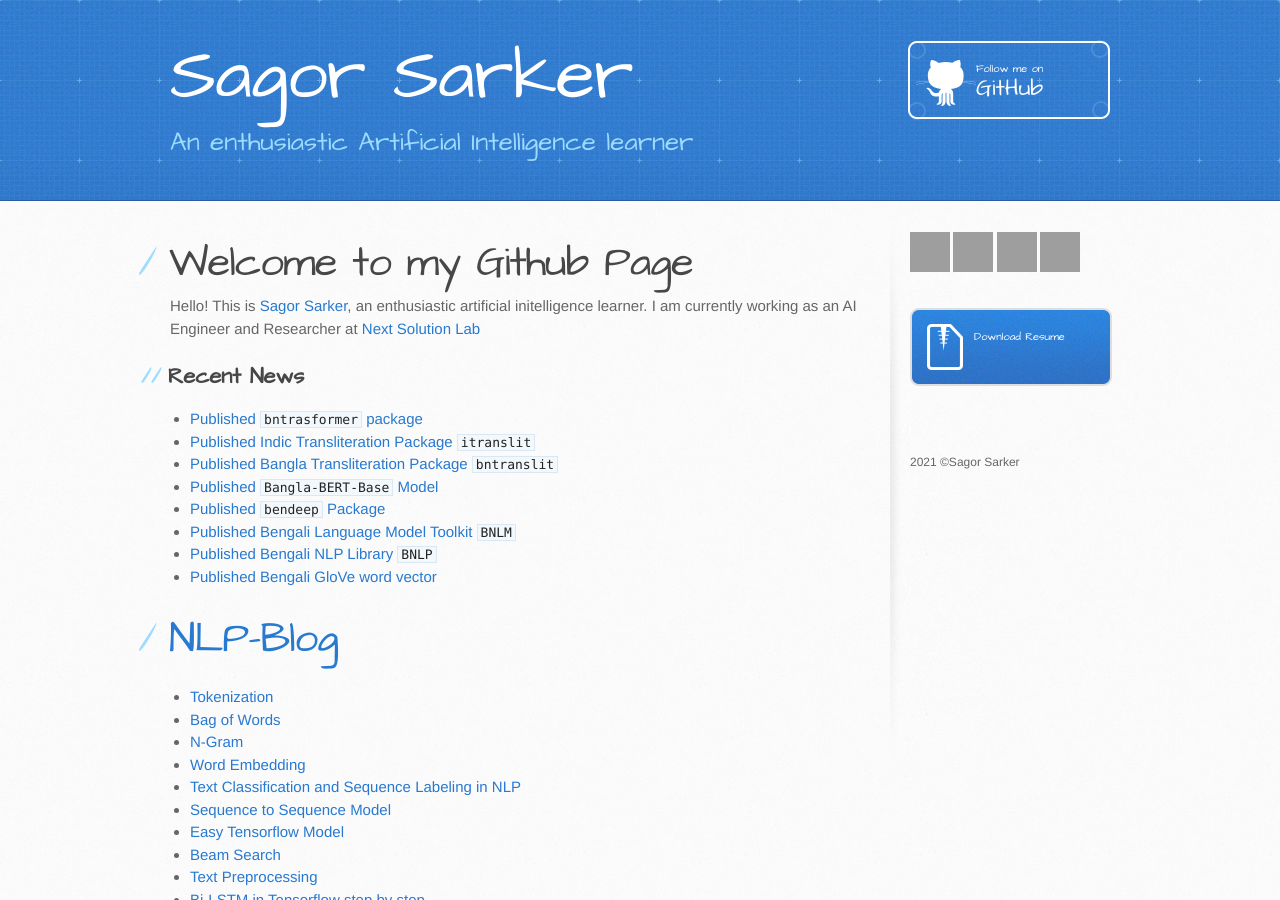
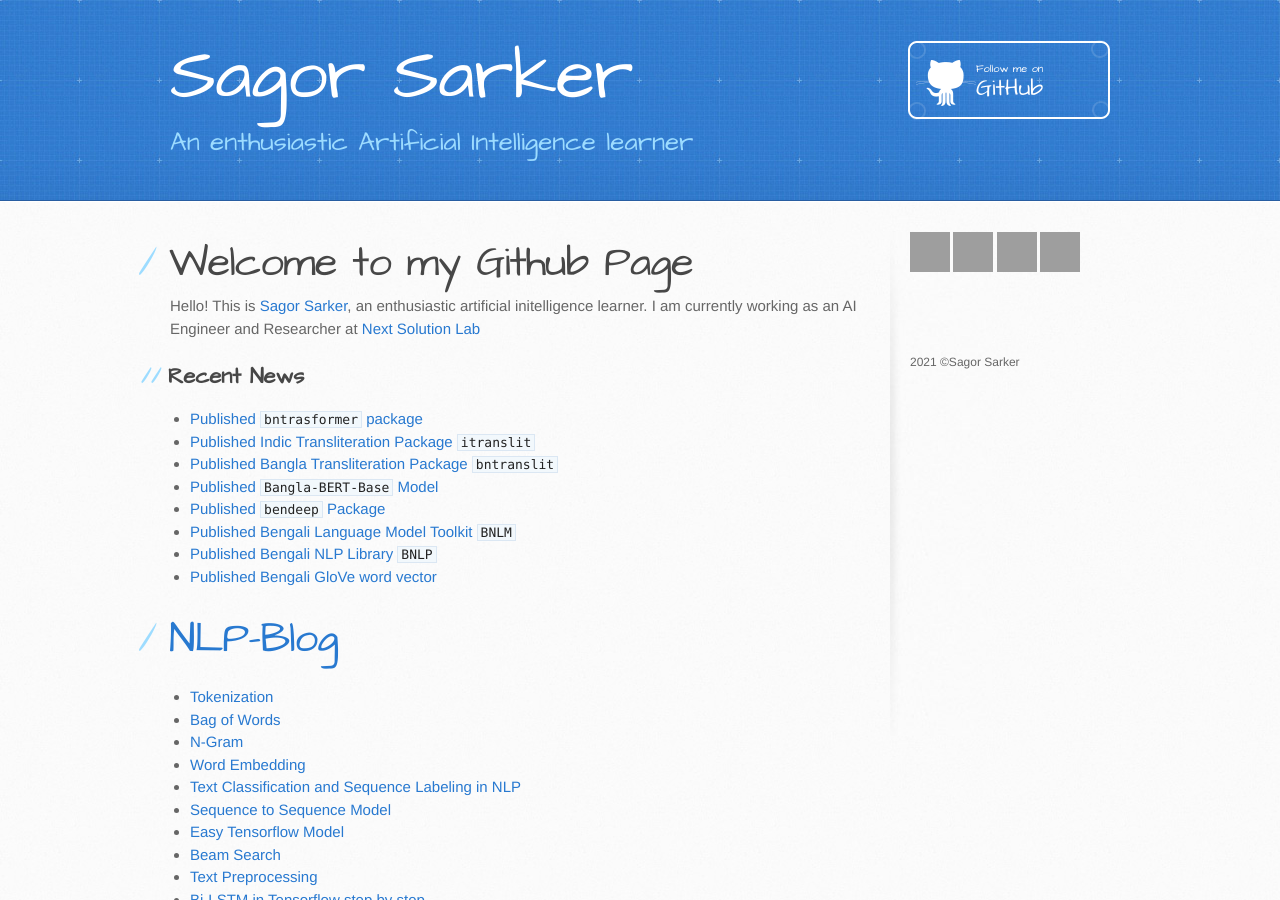
Before and after one commit to sagorbrur/sagorbrur.github.io, a Jekyll site: the page built from index.md, in a window 1280 px wide and 900 px high. Built offline with Jekyll 4.4.1, drawn with Linux system fonts in a browser that asks for light colours; our own code applies the rules of GitHub Pages for plain Markdown files; grey boxes are pictures that could not be loaded.

Commit message:
Update default.html

```diff
--- a/_layouts/default.html
+++ b/_layouts/default.html
@@ -74,9 +74,9 @@
           <!--<a href="https://docs.google.com/document/d/1kfg1m1s78n6w9zgVfbeXETvzcrPVC9kNakN6KeU6L-0/edit?usp=sharing" target="_blank" class="button">
               <small>Download Resume</small>
             </a> -->
-          <a href="https://drive.google.com/open?id=1tjco_mG3V0X6sP3xKGsHyzGzyI1koOqb" target="_blank" class="button">
+          <!--<a href="https://drive.google.com/open?id=1tjco_mG3V0X6sP3xKGsHyzGzyI1koOqb" target="_blank" class="button">
               <small>Download Resume</small>
-            </a>
+            </a> -->
 
           </br></br></br>
           <p>2021 &#169;Sagor Sarker</p>
```
